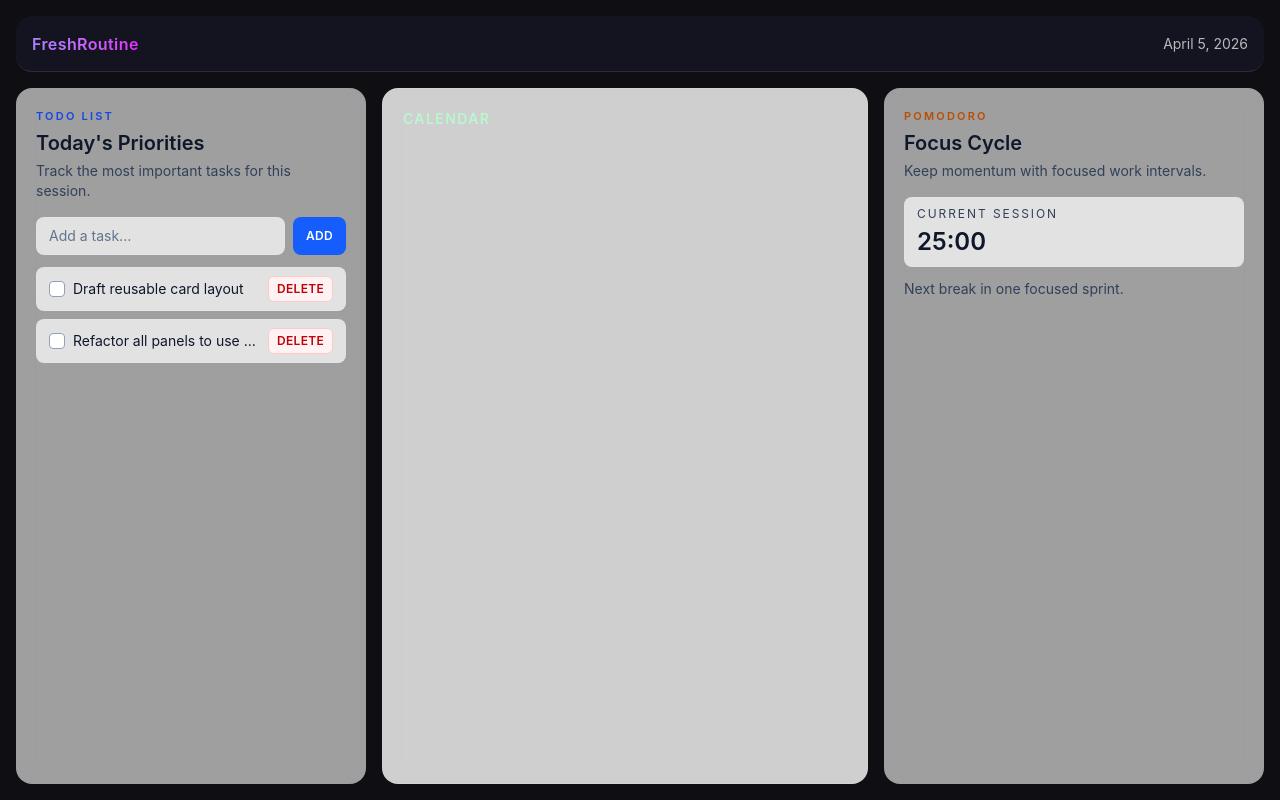
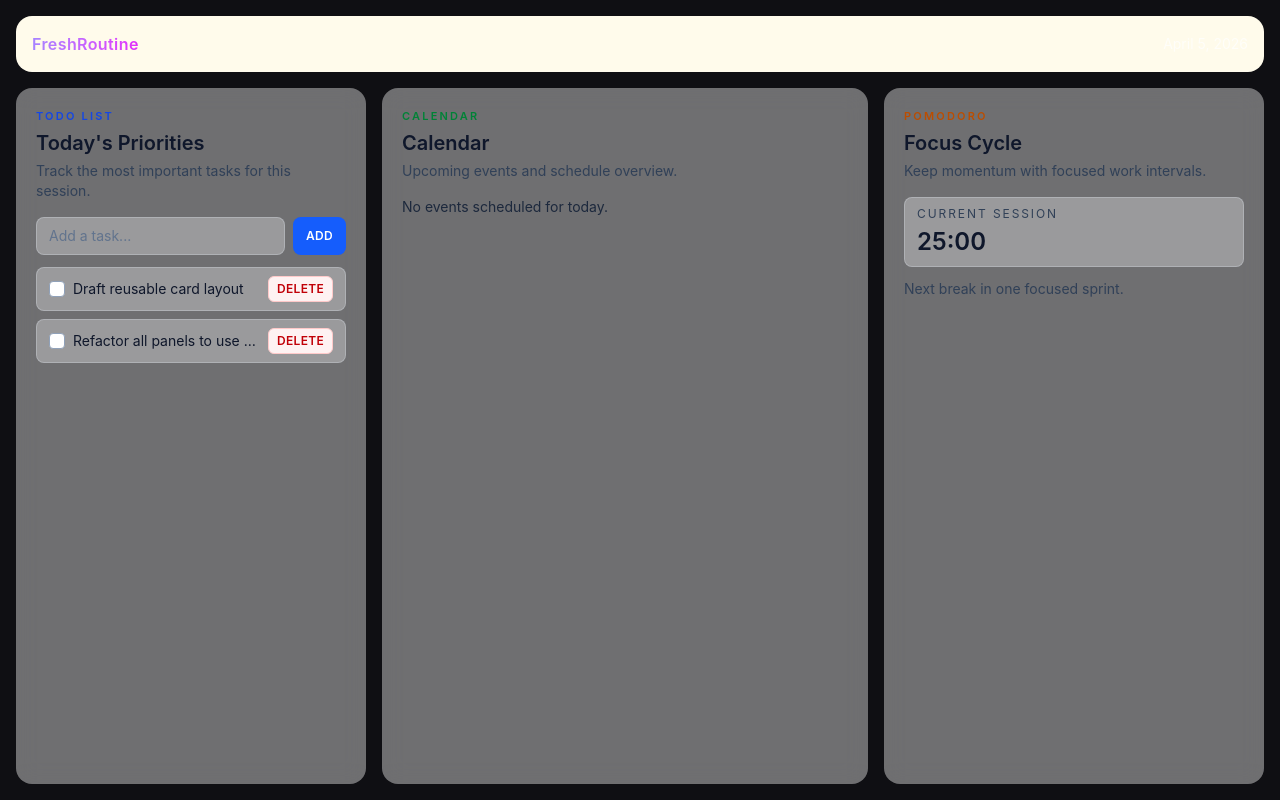
Before and after one commit to Mich1ko/FreshRoutine-v1, a React (Vite) app in the folder FreshRoutinev1/: page / in a window 1280 px wide. Built offline with nearby package versions, Linux system fonts and the light colour scheme.

Commit message:
many changes

```diff
--- a/FreshRoutinev1/src/App.jsx
+++ b/FreshRoutinev1/src/App.jsx
@@ -6,7 +6,7 @@ import PomodoroPanel from './components/PomodoroPanel'
 function App() {
   return (
     <div className="min-h-screen bg-[#0f0f13] p-4 flex flex-col gap-4">
-      <header className="h-14 rounded-2xl border-b border-white/10 bg-[#141420] px-4 flex items-center justify-between">
+      <header className="h-14 rounded-2xl border-b border-white/10 bg-amber-50 px-4 flex items-center justify-between">
         <div className="font-semibold tracking-wide bg-gradient-to-r from-violet-400 to-fuchsia-500 bg-clip-text text-transparent">
           FreshRoutine
         </div>
--- a/FreshRoutinev1/src/components/CalendarPanel.jsx
+++ b/FreshRoutinev1/src/components/CalendarPanel.jsx
@@ -1,11 +1,17 @@
+import Card from './Card'
+
 function CalendarPanel() {
-	return (
-		<div className="h-full rounded-2xl border border-white/10
-			bg-white/80 backdrop-blur-md p-5">
-			<h2 className="text-sm font-semibold tracking-widest
-				text-green-200 uppercase mb-4">Calendar</h2>
-		</div>
-	)
+  return (
+    <Card
+      eyebrow="Calendar"
+      title="Calendar"
+      description="Upcoming events and schedule overview."
+      variant="light"
+      accentClassName="text-green-700"
+    >
+      <p className="text-sm text-slate-800">No events scheduled for today.</p>
+    </Card>
+  )
 }
 
 export default CalendarPanel
--- a/FreshRoutinev1/src/components/Card.jsx
+++ b/FreshRoutinev1/src/components/Card.jsx
@@ -11,7 +11,8 @@ function Card({
   const isLight = variant === 'light'
 
   const accentDefault = isLight ? 'text-violet-700' : 'text-violet-300'
-  const bg = bgClass ?? (isLight ? 'bg-white/60' : 'bg-white/5')
+  // Slightly more translucent light background for a subtle glass effect
+  const bg = bgClass ?? (isLight ? 'bg-white/40' : 'bg-white/5')
   const border = isLight ? 'border-slate-200/30' : 'border-white/10'
 
   const titleClass = isLight
--- a/FreshRoutinev1/src/components/PomodoroPanel.jsx
+++ b/FreshRoutinev1/src/components/PomodoroPanel.jsx
@@ -9,7 +9,7 @@ function PomodoroPanel() {
       variant="light"
       accentClassName="text-amber-700"
     >
-      <div className="rounded-lg border border-slate-200/30 bg-white/70 px-3 py-2">
+      <div className="rounded-lg border border-slate-200/30 bg-white/30 px-3 py-2">
         <p className="text-xs uppercase tracking-[0.16em] text-slate-700">Current Session</p>
         <p className="mt-1 text-2xl font-semibold text-slate-900">25:00</p>
       </div>
--- a/FreshRoutinev1/src/components/TodoPanel.jsx
+++ b/FreshRoutinev1/src/components/TodoPanel.jsx
@@ -76,7 +76,7 @@ function TodoPanel() {
           value={newTaskTitle}
           onChange={(event) => setNewTaskTitle(event.target.value)}
           placeholder="Add a task..."
-          className="flex-1 rounded-lg border border-slate-200/30 bg-white/70 px-3 py-2 text-sm text-slate-900 placeholder:text-slate-500 focus:border-blue-300 focus:outline-none"
+          className="flex-1 rounded-lg border border-slate-200/30 bg-white/30 px-3 py-2 text-sm text-slate-900 placeholder:text-slate-500 focus:border-blue-300 focus:outline-none"
         />
         <button
           type="submit"
@@ -90,7 +90,7 @@ function TodoPanel() {
         {tasks.map((task) => (
           <li
             key={task.id}
-            className="flex items-center justify-between gap-3 rounded-lg border border-slate-200/30 bg-white/70 px-3 py-2 text-slate-900"
+            className="flex items-center justify-between gap-3 rounded-lg border border-slate-200/30 bg-white/30 px-3 py-2 text-slate-900"
           >
             <button
               type="button"
--- a/FreshRoutinev1/src/index.css
+++ b/FreshRoutinev1/src/index.css
@@ -1,7 +1,7 @@
 @import "tailwindcss";
 
 body {
-  background-color: #0f0f13;
+  background-color: #fcfcfc;
   color: #e8e6f0;
   margin: 0;
   font-family: 'Inter', sans-serif;
```
